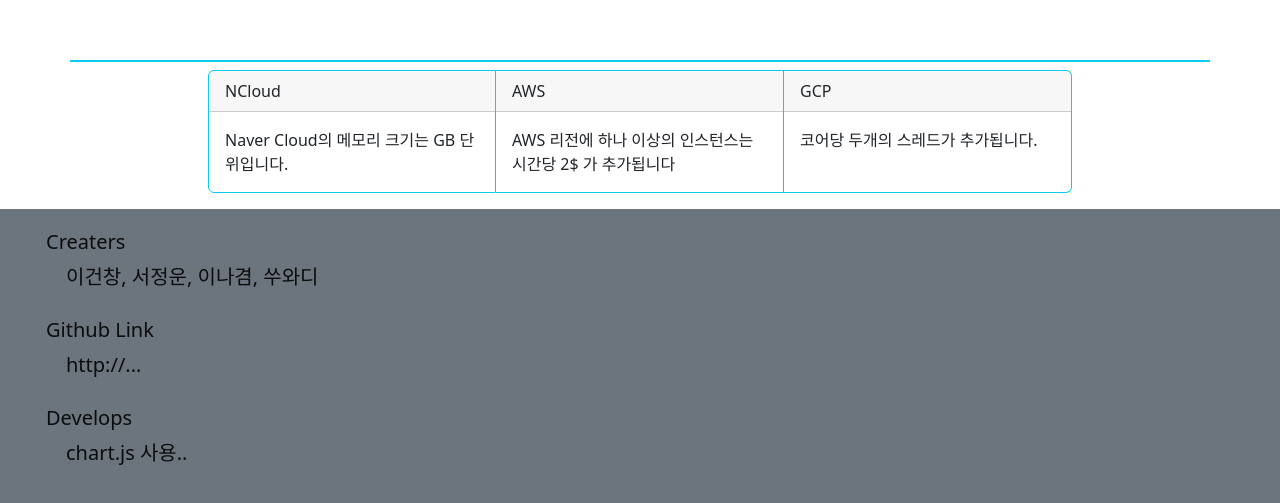
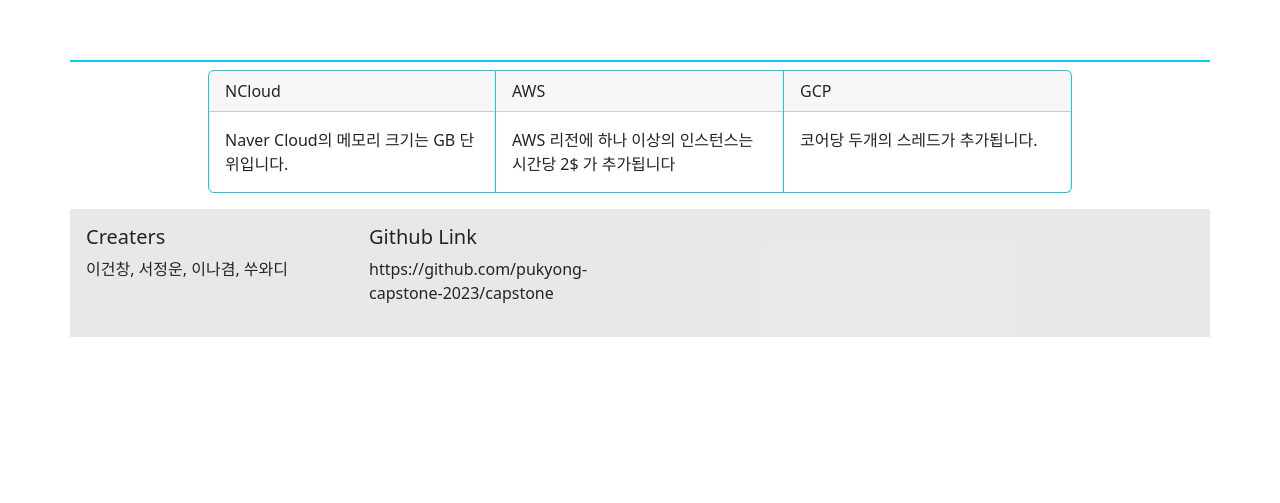
Before and after one commit to pukyong-capstone-2023/capstone, a React (Create React App) app in the folder src/main/frontend/: page /ResultListPage in a window 1280 px wide. Shown: the part 776-1279 px from the top of the page. After the commit the page ends 1113 px from the top, so only its background shows below. Built offline with nearby package versions, Linux system fonts and the light colour scheme.

Commit message:
refactor: footer 수정

```diff
--- a/src/main/frontend/src/component/Footer.js
+++ b/src/main/frontend/src/component/Footer.js
@@ -1,26 +1,20 @@
-// import './Footer.css';
-// import '../IntroducePage.css';
-import { Navbar } from "react-bootstrap";
 
-
-function Footer() {
+export default function Footer() {
 
     return (
-            <Navbar className="text-bg-secondary p-3" style={{ display:'grid'}}>
-            <Navbar.Brand style={{marginLeft:"30px"}} >
+            <div className="container bg-dark bg-opacity-10 p-3">
+                <footer className="row">
+                    <div className="col">
                         <h5>Creaters</h5>
-                        <p style={{ paddingLeft: '20px', marginTop: '4px'}}>이건창, 서정운, 이나겸, 쑤와디</p>
-            </Navbar.Brand>
-            <Navbar.Brand style={{marginLeft:"30px"}} >
+                        <p>이건창, 서정운, 이나겸, 쑤와디</p>
+                    </div>
+                    <div className="col">
                         <h5>Github Link</h5>
-                        <p style={{ paddingLeft: '20px', marginTop: '4px' }}>http://...</p>
-            </Navbar.Brand>
-            <Navbar.Brand style={{marginLeft:"30px"}} >
-                        <h5>Develops</h5>
-                        <p style={{ paddingLeft: '20px', marginTop: '4px' }}>chart.js 사용..</p>
-            </Navbar.Brand>
-            </Navbar>
+                        <p>https://github.com/pukyong-capstone-2023/capstone</p>
+                    </div>
+                    <div className="col"/>
+                    <div className="col"/>
+                </footer>
+            </div>
     );
 };
-
-export default Footer;
```
